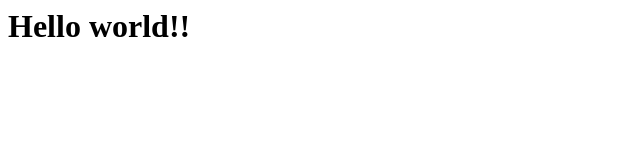
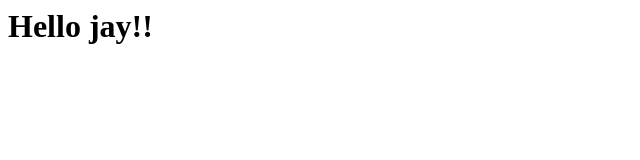
Before and after one commit to jay-sheth-itp/test-1, a plain HTML site: page index.html in a window 1280 px wide. Shown: the whole page, without its empty margins (0-640 px from the left). Drawn offline with Linux system fonts and the light colour scheme.

Commit message:
Update index.html

```diff
--- a/index.html
+++ b/index.html
@@ -1,3 +1,3 @@
 <h1>
-  Hello world!!
+  Hello jay!!
 </h1>
```
